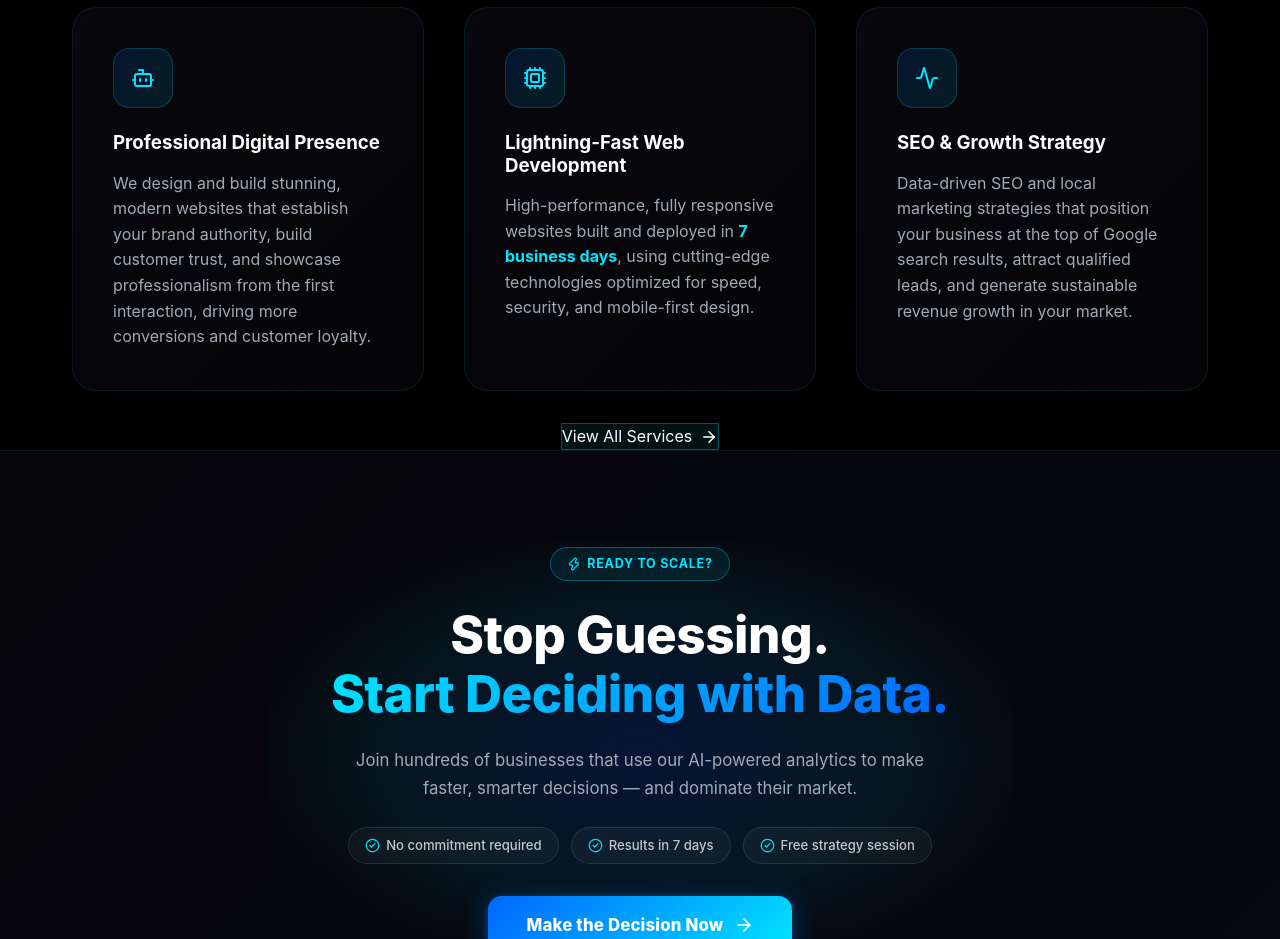
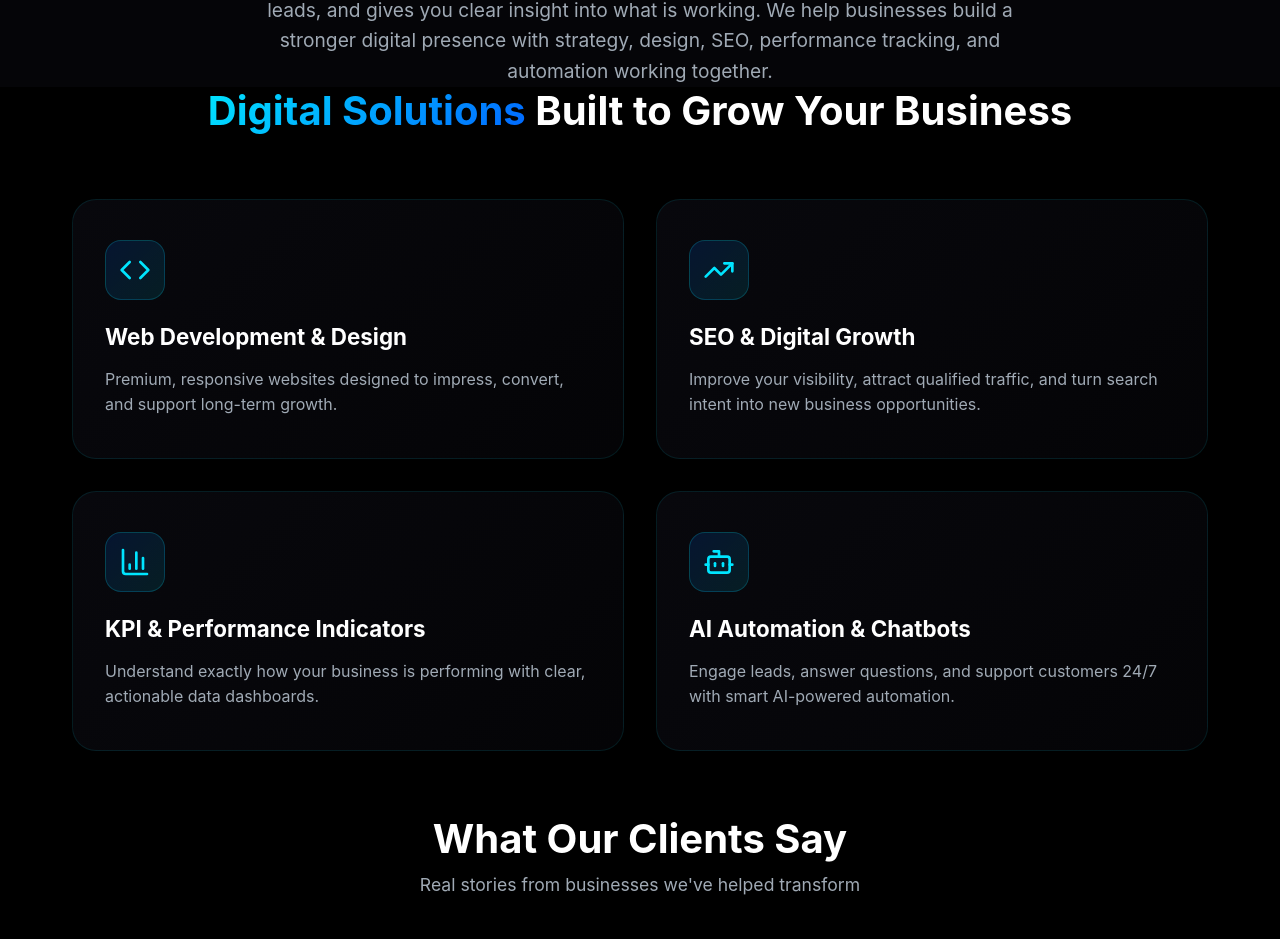
Before and after one commit to rafagax/proyecto-web, a React (Vite) app: page / in a window 1280 px wide. Shown: the part 956-1895 px from the top of the page. Built offline with nearby package versions, Linux system fonts and the light colour scheme.

Commit message:
cambios de ajustes

```diff
--- a/src/pages/Home.jsx
+++ b/src/pages/Home.jsx
@@ -266,83 +266,63 @@ const Home = () => {
         </div>
       </section>
 
-      {/* Services Section */}
-      <section className="section" id="services">
+      {/* 2. Authority / Problem-Solution */}
+      <section className="section" style={{ backgroundColor: 'var(--bg-secondary)' }}>
         <div className="container">
-          <div style={{ textAlign: 'center', marginBottom: '3rem' }}>
-            <h2 style={{ fontSize: '2.5rem' }}>Our <span className="text-gradient">Core Services</span></h2>
-            <p style={{ color: 'var(--text-secondary)', maxWidth: '600px', margin: '0 auto' }}>
-              Complete digital solutions designed to accelerate your business growth and maximize online visibility.
+          <div style={{ textAlign: 'center', maxWidth: '800px', margin: '0 auto' }}>
+            <h2 style={{ fontSize: '2.5rem', marginBottom: '1.5rem', lineHeight: '1.2' }}>Your Website Should Do <span className="text-gradient">More Than Look Good</span></h2>
+            <p style={{ color: 'var(--text-secondary)', fontSize: '1.2rem', lineHeight: '1.6' }}>
+              A beautiful website is only valuable if it attracts the right visitors, converts them into leads, and gives you clear insight into what is working. We help businesses build a stronger digital presence with strategy, design, SEO, performance tracking, and automation working together.
             </p>
-          </div>
-
-          <div className="services-grid">
-            <div className="service-card">
-              <div className="service-icon"><Bot size={24} /></div>
-              <h3>Professional Digital Presence</h3>
-              <p style={{ color: 'var(--text-secondary)' }}>
-                We design and build stunning, modern websites that establish your brand authority, build customer trust, and showcase professionalism from the first interaction, driving more conversions and customer loyalty.
-              </p>
-            </div>
-
-            <div className="service-card">
-              <div className="service-icon"><Cpu size={24} /></div>
-              <h3>Lightning-Fast Web Development</h3>
-              <p style={{ color: 'var(--text-secondary)' }}>
-                High-performance, fully responsive websites built and deployed in <strong style={{ color: 'var(--accent-cyan)' }}>7 business days</strong>, using cutting-edge technologies optimized for speed, security, and mobile-first design.
-              </p>
-            </div>
-
-            <div className="service-card">
-              <div className="service-icon"><Activity size={24} /></div>
-              <h3>SEO & Growth Strategy</h3>
-              <p style={{ color: 'var(--text-secondary)' }}>
-                Data-driven SEO and local marketing strategies that position your business at the top of Google search results, attract qualified leads, and generate sustainable revenue growth in your market.
-              </p>
-            </div>
-          </div>
-
-          <div style={{ textAlign: 'center', marginTop: '2rem' }}>
-            <Link to="/services" className="btn-secondary" style={{ display: 'inline-flex', alignItems: 'center', gap: '0.5rem' }}>
-              View All Services <ArrowRight size={18} />
-            </Link>
           </div>
         </div>
       </section>
 
-      {/* Decision CTA Section */}
-      <section className="decision-cta-section">
-        <div className="decision-cta-glow"></div>
+      {/* 3. Core Services (New) */}
+      <section className="section" id="digital-solutions">
         <div className="container">
-          <div className="decision-cta-wrapper">
-            <div className="decision-cta-badge">
-              <Zap size={14} />
-              <span>Ready to scale?</span>
+          <div style={{ textAlign: 'center', marginBottom: '4rem' }}>
+            <h2 style={{ fontSize: '2.5rem' }}><span className="text-gradient">Digital Solutions</span> Built to Grow Your Business</h2>
+          </div>
+
+          <div className="services-grid" style={{ gridTemplateColumns: 'repeat(auto-fit, minmax(min(100%, 450px), 1fr))', gap: '2rem' }}>
+            <div className="service-card" style={{ padding: '2.5rem 2rem' }}>
+              <div className="service-icon" style={{ marginBottom: '1.5rem' }}><Code size={32} /></div>
+              <h3 style={{ fontSize: '1.4rem', marginBottom: '1rem' }}>Web Development & Design</h3>
+              <p style={{ color: 'var(--text-secondary)', lineHeight: '1.6' }}>
+                Premium, responsive websites designed to impress, convert, and support long-term growth.
+              </p>
             </div>
-            <h2 className="decision-cta-title">
-              Stop Guessing.<br />
-              <span className="text-gradient">Start Deciding with Data.</span>
-            </h2>
-            <p className="decision-cta-subtitle">
-              Join hundreds of businesses that use our AI-powered analytics to make faster, smarter decisions — and dominate their market.
-            </p>
-            <div className="decision-cta-pills">
-              <span className="decision-pill"><CheckCircle2 size={15} /> No commitment required</span>
-              <span className="decision-pill"><CheckCircle2 size={15} /> Results in 7 days</span>
-              <span className="decision-pill"><CheckCircle2 size={15} /> Free strategy session</span>
+
+            <div className="service-card" style={{ padding: '2.5rem 2rem' }}>
+              <div className="service-icon" style={{ marginBottom: '1.5rem' }}><TrendingUp size={32} /></div>
+              <h3 style={{ fontSize: '1.4rem', marginBottom: '1rem' }}>SEO & Digital Growth</h3>
+              <p style={{ color: 'var(--text-secondary)', lineHeight: '1.6' }}>
+                Improve your visibility, attract qualified traffic, and turn search intent into new business opportunities.
+              </p>
             </div>
-            <a
-              href="https://wa.me/584144735431?text=Hello,%20I%20want%20to%20start%20making%20data-driven%20decisions%20for%20my%20business.%20Can%20we%20schedule%20a%20free%20session?"
-              target="_blank"
-              rel="noopener noreferrer"
-              className="decision-cta-btn"
-            >
-              <span>Make the Decision Now</span>
-              <ArrowRight size={20} />
-            </a>
+
+            <div className="service-card" style={{ padding: '2.5rem 2rem' }}>
+              <div className="service-icon" style={{ marginBottom: '1.5rem' }}><BarChart3 size={32} /></div>
+              <h3 style={{ fontSize: '1.4rem', marginBottom: '1rem' }}>KPI & Performance Indicators</h3>
+              <p style={{ color: 'var(--text-secondary)', lineHeight: '1.6' }}>
+                Understand exactly how your business is performing with clear, actionable data dashboards.
+              </p>
+            </div>
+
+            <div className="service-card" style={{ padding: '2.5rem 2rem' }}>
+              <div className="service-icon" style={{ marginBottom: '1.5rem' }}><Bot size={32} /></div>
+              <h3 style={{ fontSize: '1.4rem', marginBottom: '1rem' }}>AI Automation & Chatbots</h3>
+              <p style={{ color: 'var(--text-secondary)', lineHeight: '1.6' }}>
+                Engage leads, answer questions, and support customers 24/7 with smart AI-powered automation.
+              </p>
+            </div>
           </div>
         </div>
       </section>
+
+
+
 
       {/* Testimonials Carousel */}
       <TestimonialsCarousel />
```
